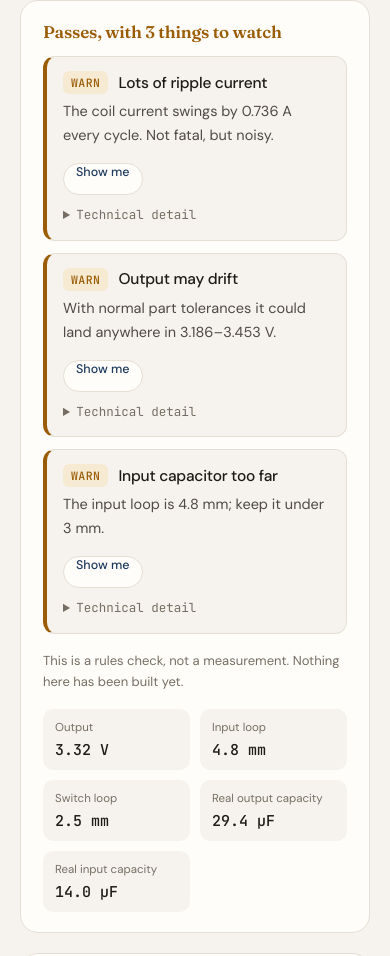
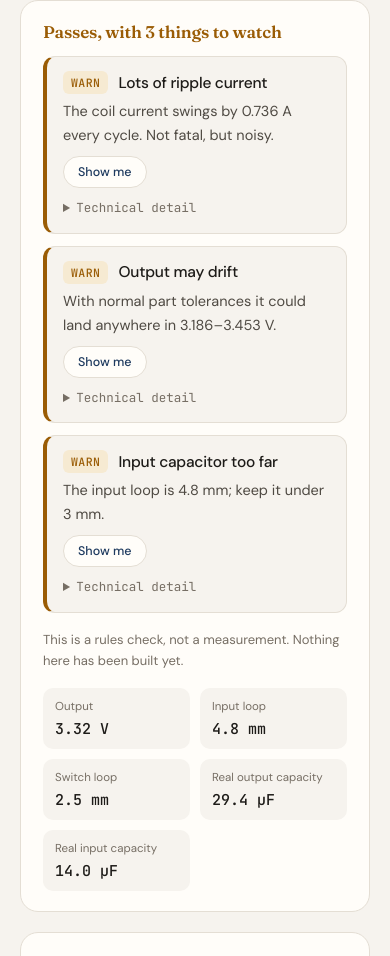
Before and after one commit to Iriska945/proofboard, a plain HTML site: page play.html in a window 390 px wide. Shown: the part 1912-2868 px from the top of the page. Drawn offline with Linux system fonts and the light colour scheme.

Commit message:
Mobile: centred buttons, no iOS text inflation

```diff
--- a/assets/style.css
+++ b/assets/style.css
@@ -22,7 +22,7 @@
   --shadow:0 1px 2px rgba(0,0,0,.3),0 12px 32px -16px rgba(0,0,0,.6);
 }
 *{box-sizing:border-box}
-html{scroll-behavior:smooth}
+html{scroll-behavior:smooth;-webkit-text-size-adjust:100%;text-size-adjust:100%}
 @media (prefers-reduced-motion: reduce){html{scroll-behavior:auto}}
 body{margin:0;background:var(--bg);color:var(--ink);font:17px/1.65 var(--sans);-webkit-font-smoothing:antialiased}
 img{max-width:100%;height:auto;display:block}
@@ -371,7 +371,7 @@ table.defects{width:100%;border-collapse:collapse;font-size:15px;min-width:640px
 .problem-head{display:flex;align-items:center;gap:10px;margin-bottom:6px}
 .problem-head h3{font-size:15.5px;font-family:var(--sans);font-weight:500;margin:0}
 .problem-phrase{color:var(--soft);font-size:14.5px;margin:0 0 8px}
-.show-me-btn{display:inline-flex;min-height:32px;padding:0 12px;border-radius:999px;border:1px solid var(--line);background:var(--paper);color:var(--navy);font:500 12.5px var(--sans);cursor:pointer;margin-bottom:6px}
+.show-me-btn{display:inline-flex;align-items:center;justify-content:center;line-height:1;min-height:32px;padding:0 14px;border-radius:999px;border:1px solid var(--line);background:var(--paper);color:var(--navy);font:500 12.5px var(--sans);cursor:pointer;margin-bottom:6px}
 .show-me-btn:hover{border-color:var(--navy)}
 .tech-detail{margin-top:4px}
 .tech-detail summary{cursor:pointer;font-size:12.5px;color:var(--muted);font-family:var(--mono)}
```
